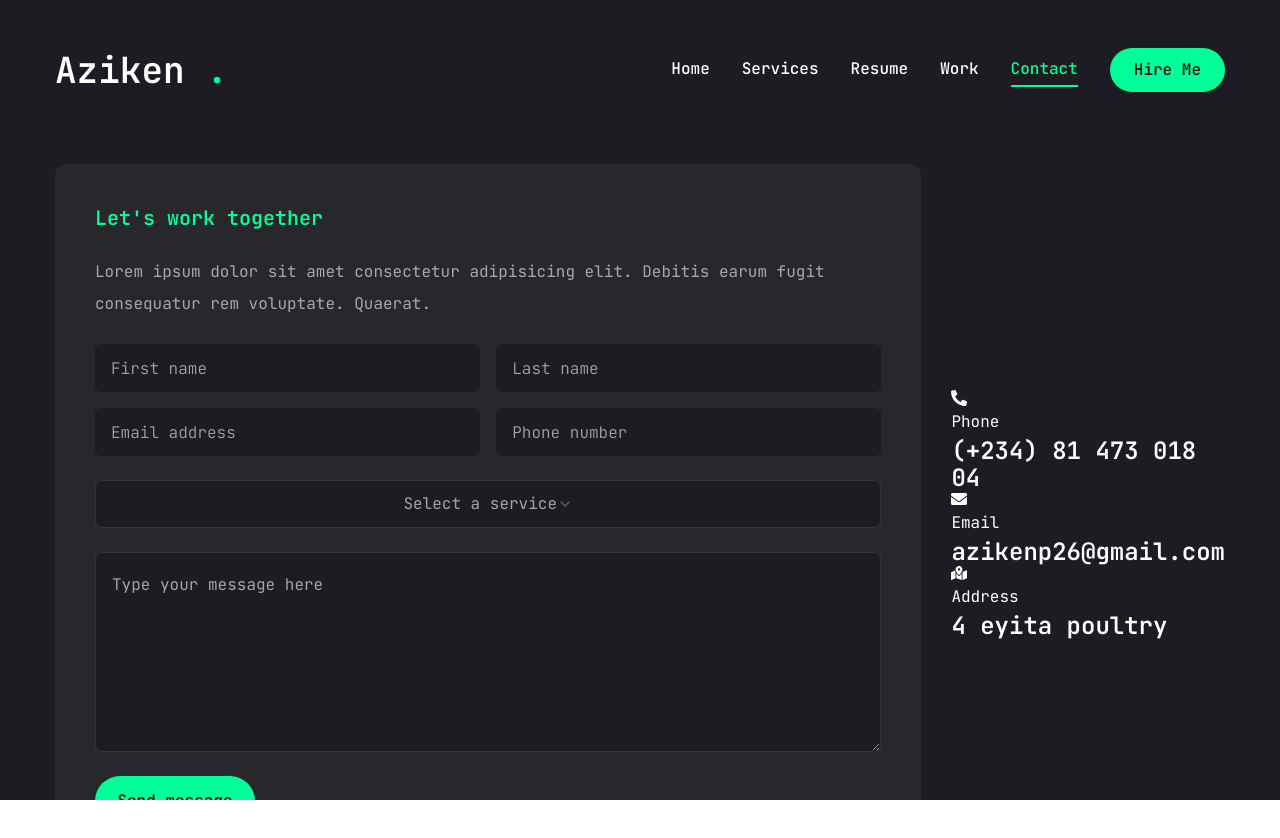
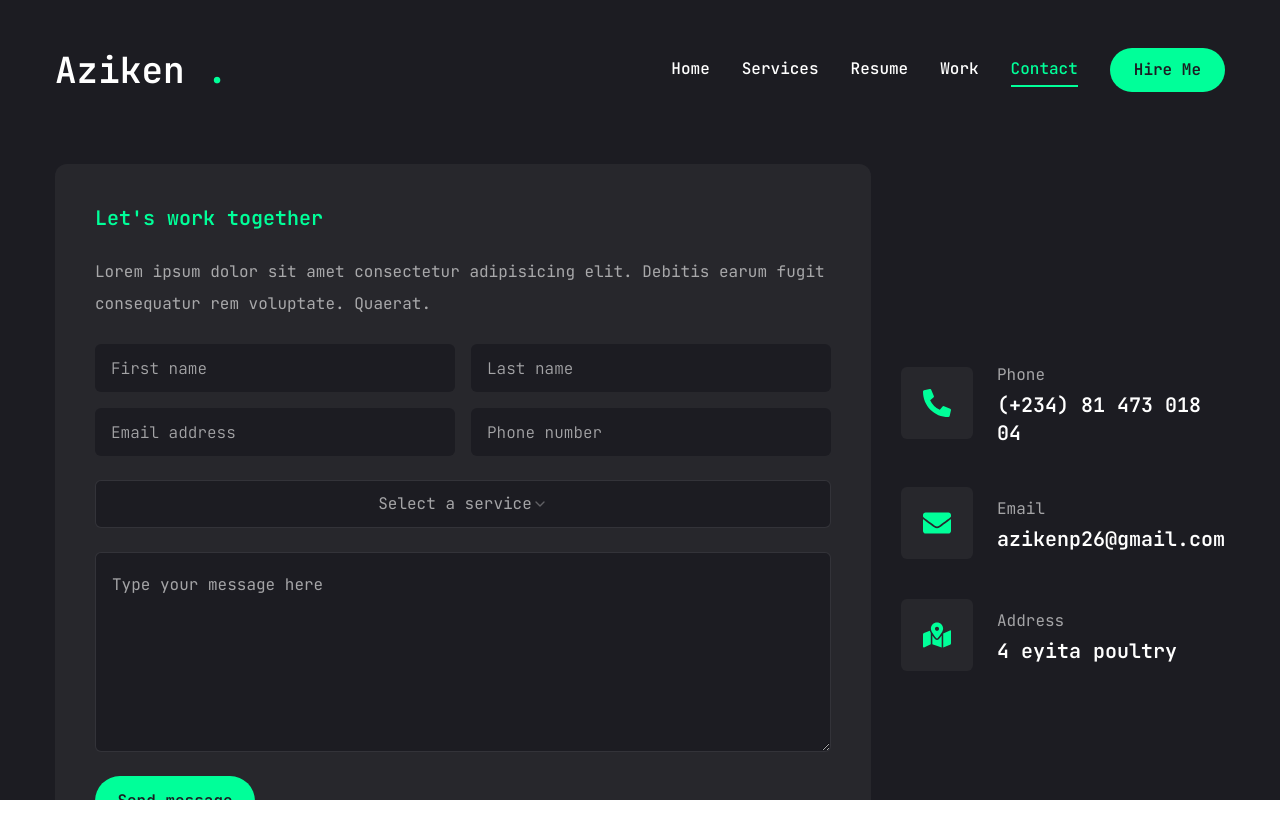
Before and after one commit to Azikenp/Portfolio-website-framer, a Next.js app: page /contact in a window 1280 px wide. Shown: the top 838 px of the page. Built offline with nearby package versions, Linux system fonts and the light colour scheme.

Commit message:
project done

```diff
--- a/app/contact/page.jsx
+++ b/app/contact/page.jsx
@@ -91,15 +91,15 @@
           </div>
           {/* info */}
           <div className="flex flex-1 items-center xl:justify-center order-1 xl:order-none mb-8 xl:mb-0">
-            <ul>
+            <ul className="flex flex-col gap-10">
               {info.map((item, index) => (
-                <li key={index}>
-                  <div>
-                    <div>{item.icon}</div>
+                <li key={index} className="flex items-center gap-6">
+                  <div className="w-[52px] h-52px] xl:w-[72px] xl:h-[72px] bg-[#27272c] text-accent rounded-md flex items-center justify-center ">
+                    <div className="text-[28px]">{item.icon}</div>
                   </div>
-                  <div>
-                    <p>{item.title}</p>
-                    <h3>{item.description}</h3>
+                  <div className="flex-1">
+                    <p className="text-white/60">{item.title}</p>
+                    <h3 className="text-xl">{item.description}</h3>
                   </div>
                 </li>
               ))}
```
